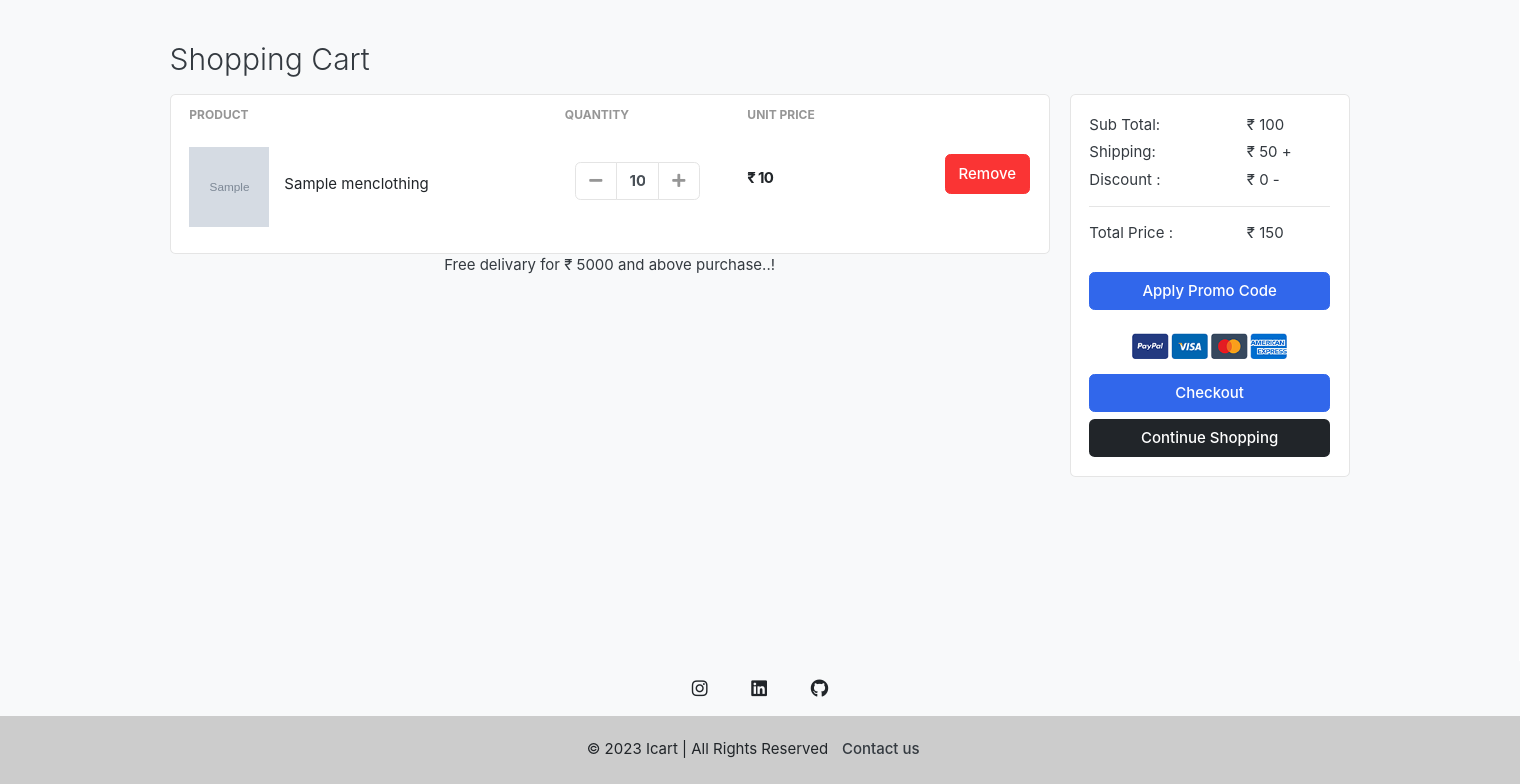
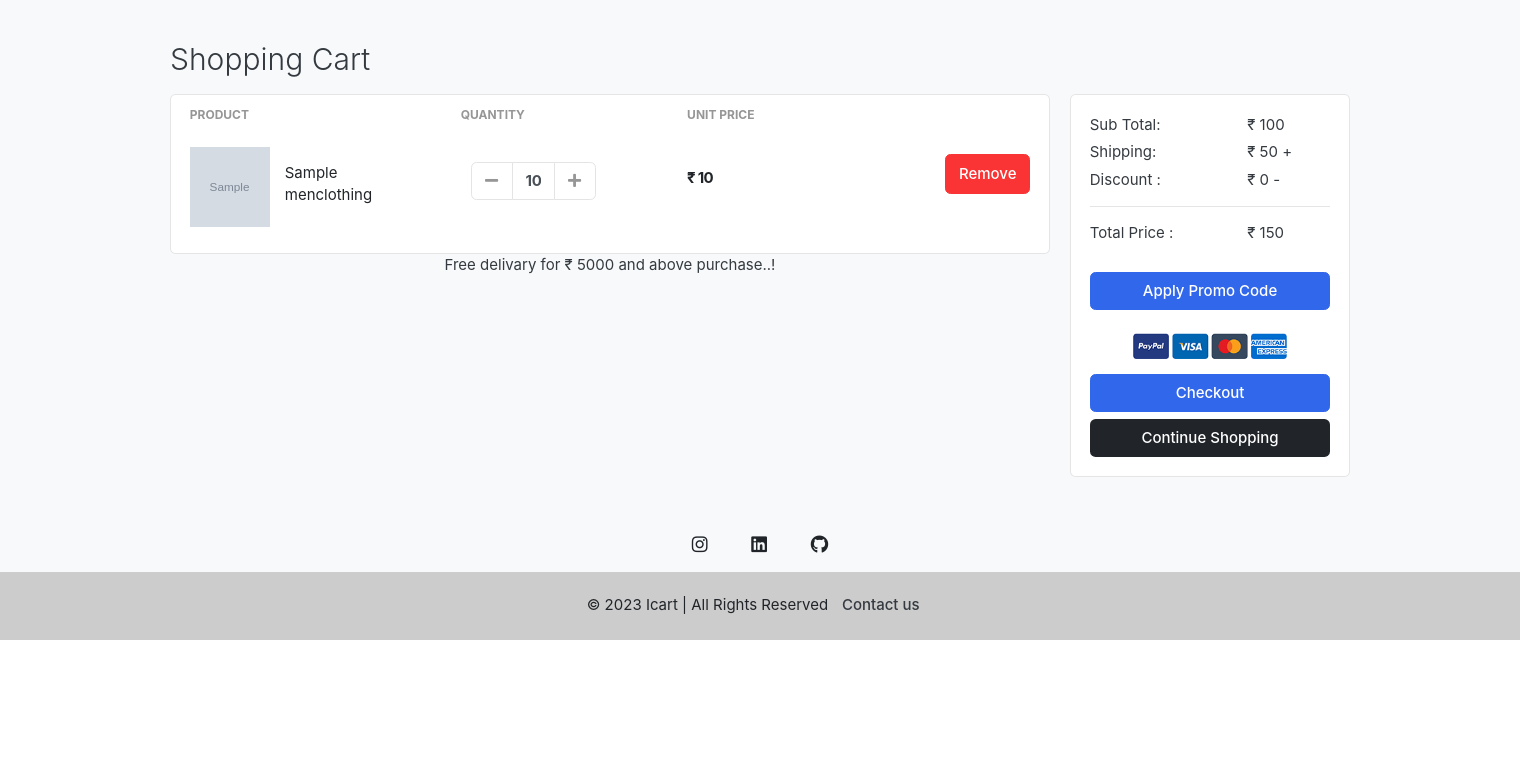
Before and after one commit to Subinkvs/Django_ecommerce_icart, a Django app: page /cart in a window 1520 px wide. Shown: the part 79-863 px from the top of the page. After the commit the page ends 719 px from the top, so only its background shows below. Run offline with Django 4.2, Linux system fonts and the light colour scheme; a user stored in the database is signed in; tables that the repository leaves empty hold one stand-in row (values such as "Sample post"); grey boxes marked "Sample" are stand-in pictures; parts of the project's set-up code (start-up, migrations or seed data) failed here and were passed over; some libraries are stand-ins or nearby versions; some web fonts are replaced.

Commit message:
Project Completed

```diff
--- a/templates/cart.html
+++ b/templates/cart.html
@@ -152,7 +152,7 @@ $(document).ready(function() {
 	 </header>
 
 
-<section class="section-content padding-y bg" style="width: 1519.2px; height: 661px;">
+<section class="section-content padding-y bg" style="height: fit-content;">
 <div class="container ">
 
 <!-- ============================ COMPONENT 1 ================================= -->
@@ -160,16 +160,16 @@ $(document).ready(function() {
     <h2 style="font-weight: 300;">Shopping Cart</h2>
 </div>
 <div class="row">
-	<aside class="col-lg-9">
+	<aside class="col-lg-9 col-md-8">
 <div class="card cartdata">
 {% if cartitem %}
 <table class="table table-borderless table-shopping-cart">
 <thead class="text-muted">
 <tr class="small text-uppercase ">
-  <th scope="col" class="ml-4">Product</th>
-  <th scope="col" width="120" class="ml-4">Quantity</th>
-  <th scope="col" width="120">Unit Price</th>
-  <th scope="col" class="text-right" width="200"> </th>
+  <th scope="col" class="ml-4 col-md-2">Product</th>
+  <th scope="col" width="120" class="ml-4 col-md-2">Quantity</th>
+  <th scope="col" width="120" class="col-md-2">Unit Price</th>
+  <th scope="col" class="text-right col-md-2" width="200"> </th>
 </tr>
 </thead>
 <tbody>
@@ -247,7 +247,7 @@ $(document).ready(function() {
 	<p>Free delivary for ₹ 5000 and above purchase..!</p>
 </div>
 	</aside> <!-- col.// -->
-	<aside class="col-lg-3">
+	<aside class="col-lg-3 col-md-4">
 
 		<div class="card">
 		<div class="card-body">
--- a/templates/register.html
+++ b/templates/register.html
@@ -116,7 +116,7 @@
     <!-- ============================ COMPONENT REGISTER   ================================= -->
     <div class="card mx-auto" style="max-width:520px; margin-top:40px;">
         <article class="card-body">
-            <header class="mb-4"><h4 class="card-title">Sign up</h4></header>
+            <header class="mb-4 " ><h4 class="card-title" style="padding: left 50px;">Create Account</h4></header>
             <form action="" method="post">
                 {% csrf_token %}
                 <div class="form-row">
```
